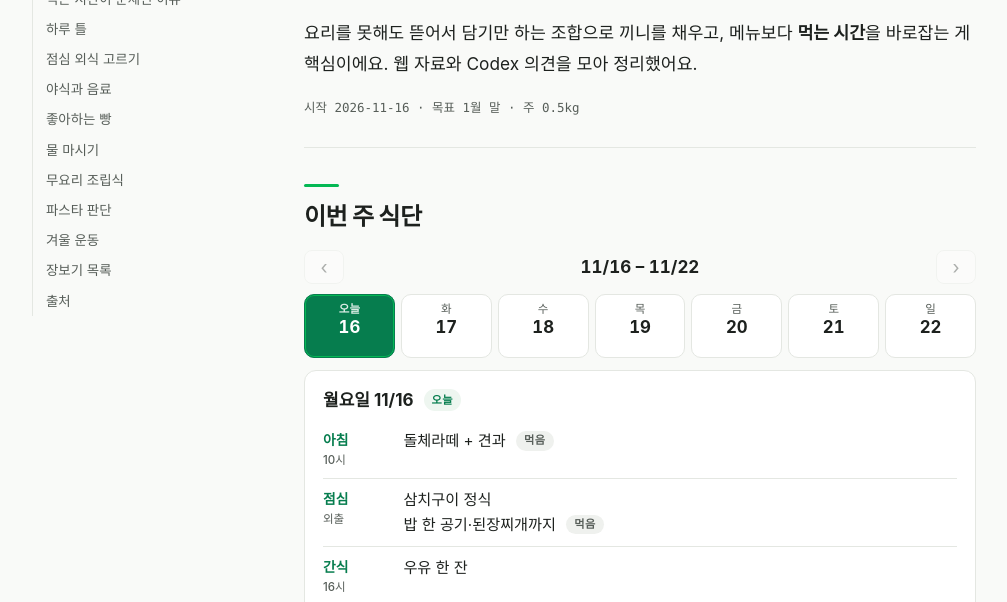
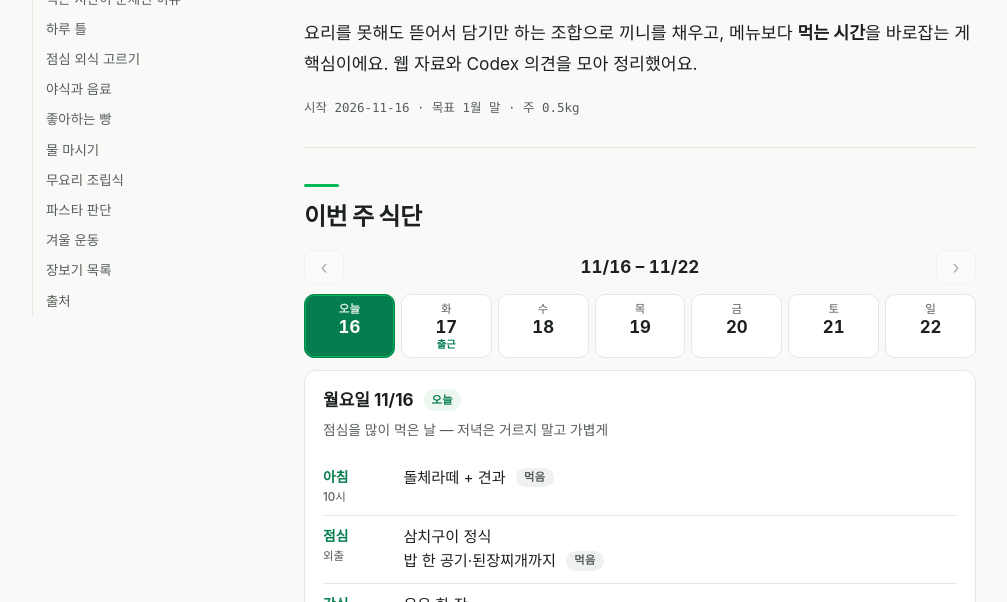
Before and after one commit to seosimba/diet, a plain HTML site: page index.html in a window 1280 px wide. Shown: the part 196-798 px from the top of the page, without its empty margins (0-1007 px from the left). Drawn offline with Linux system fonts and the light colour scheme; a web font is replaced by a local one.

Commit message:
feat: 달력 반영 — 화 출근일·목 종일 집·토 라이딩, 오늘 저녁 구체화

```diff
--- a/index.html
+++ b/index.html
@@ -152,6 +152,9 @@
   .cal-day.sel .dow, .cal-day.sel .dmeta { color: var(--surface); opacity: 0.85; }
   .cal-card { margin-top: 12px; border: 1px solid var(--border); border-radius: 12px; background: var(--surface); padding: 14px 18px 16px; }
   .cal-title { font-weight: 700; }
+  .cal-note { margin-top: 2px; font-size: 0.86rem; color: var(--text-sub); }
+  .cal-day .dmeta.office { color: var(--accent); font-weight: 700; }
+  .cal-day.sel .dmeta.office { color: var(--surface); }
   .meals { margin-top: 4px; }
   .meal { display: grid; grid-template-columns: 4.4rem minmax(0, 1fr); gap: 10px; padding: 9px 0; border-top: 1px solid var(--border); font-size: 0.95rem; line-height: 1.6; }
   .meal:first-child { border-top: 0; }
@@ -517,12 +520,12 @@
 
   /* 주간 캘린더 — 다음 주는 PLAN 에 7줄만 더하면 돼요. 체중은 날짜별로 이 브라우저에 저장 */
   var PLAN = [
-    {"d": "2026-11-16", "b": "돌체라떼 + 견과", "l": "삼치구이 정식<br>밥 한 공기·된장찌개까지", "s": "우유 한 잔", "n": "점심을 더 먹은 만큼 <strong>밥 반 공기</strong>, 계란·김·채소. 국·찌개·김치 빼기. 밤에 장보기 주문", "done": ["b", "l"]},
-    {"d": "2026-11-17", "b": "견과 + 흰 우유 라떼", "l": "순댓국·돼지국밥 (밥 따로, 국물 반)", "s": "구운 계란 2", "n": "닭가슴살 + 샐러드 + 군고구마"},
+    {"d": "2026-11-16", "note": "점심을 많이 먹은 날 — 저녁은 거르지 말고 가볍게", "b": "돌체라떼 + 견과", "l": "삼치구이 정식<br>밥 한 공기·된장찌개까지", "s": "우유 한 잔", "n": "<strong>먹어요.</strong> 18:30~19:30에 아이들과 같이<br>· 밥 <strong>반 공기</strong> (즉석밥이면 절반, 약 100g)<br>· 계란 2개 (삶은 것·프라이 아무거나)<br>· 김 1봉 + 집에 있는 채소 한 줌<br>· 국·찌개·김치는 빼요 — 합쳐서 약 350kcal<br>· 밤에 배고프면 쉐이크 1스쿱 + 물. 자기 전 장보기 주문", "t": {"n": "18:30~19:30"}, "done": ["b", "l"]},
+    {"d": "2026-11-17", "office": true, "note": "출근일 — 점심·저녁 모두 구내식당, 집에 와서는 안 먹어요", "b": "생략해도 돼요. 배고프면 나가기 전 우유 한 잔", "l": "구내식당 — 밥 2/3, 고기·생선 반찬 먼저, 국물은 반만", "s": "챙겨 간 하루견과 1봉 + 우유 (오후 군것질 대신)", "n": "구내식당 — 밥 2/3, 단백질·채소 반찬<br>집에 와서는 안 먹어요. 배고프면 쉐이크 1스쿱 + 물", "t": {"b": "나가기 전", "l": "11:30", "s": "15:30", "n": "18:30"}},
     {"d": "2026-11-18", "b": "🍞 부시맨브레드 + 카이막·잼 + 삶은 계란 2", "l": "제육 정식 또는 보쌈 정식 (쌈 많이)", "s": "우유 + 귤", "n": "즉석밥 + 참치캔 + 김 + 오이"},
-    {"d": "2026-11-19", "b": "견과 + 흰 우유 라떼", "l": "생선구이 (고등어·삼치)", "s": "구운 계란 2", "n": "구운 계란 2 + 군고구마 1 + 오이 (밥 대신 고구마)"},
+    {"d": "2026-11-19", "note": "종일 집에 있는 날 — 점심은 배달이나 조립식", "b": "견과 + 흰 우유 라떼", "l": "생선구이 정식 배달 (밥 2/3)<br>또는 즉석밥 2/3 + 고등어캔 + 김 + 오이", "s": "구운 계란 2", "n": "구운 계란 2 + 군고구마 1 + 오이 (밥 대신 고구마)", "t": {"l": "12:30 집"}},
     {"d": "2026-11-20", "b": "우유 + 견과", "l": "쌀국수(고기 추가) 또는 칼국수 + 만두", "s": "우유 + 귤", "n": "가족 파스타 (1인 마른 면 80g, 토마토 소스 + 참치 + 브로콜리)"},
-    {"d": "2026-11-21", "b": "🍞 부시맨브레드 + 카이막·잼 + 삶은 계란 2", "l": "가족과, 같은 원칙으로", "s": "과일", "n": "외식이나 배달 OK (보쌈·구이, 밥 2/3) · 맥주 1캔 + 정한 안주"},
+    {"d": "2026-11-21", "note": "9시 라이딩 — 아침을 나눠 먹어요, 물 500ml 더", "b": "라이딩 전 바나나 1 + 물<br>끝나고 🍞 부시맨브레드 반 덩이 + 카이막·잼 + 삶은 계란 2", "l": "가족과, 같은 원칙으로", "s": "과일", "n": "외식이나 배달 OK (보쌈·구이, 밥 2/3) · 맥주 1캔 + 정한 안주", "t": {"b": "8:30 · 10:30"}},
     {"d": "2026-11-22", "b": "삶은 계란 2 + 바나나", "l": "가족과, 같은 원칙으로", "s": "우유 + 귤", "n": "조립식 · 일주일 평균 체중 확인 · 다음 주 장보기"}
   ];
   var MEALS = [['b', '아침', '10시'], ['l', '점심', '외출'], ['s', '간식', '16시'], ['n', '저녁', '아이들과']];
@@ -565,14 +568,15 @@
     h += '<div class="cal-days">';
     days.forEach(function (d) {
       h += '<button type="button" class="cal-day' + (d === today ? ' today' : '') + (d === sel ? ' sel' : '') + '" data-date="' + d + '" aria-pressed="' + (d === sel) + '">' +
-        '<span class="dow">' + (d === today ? '오늘' : DOW[parse(d).getDay()]) + '</span><span class="dnum">' + +d.slice(8) + '</span><span class="dmeta"></span></button>';
+        '<span class="dow">' + (d === today ? '오늘' : DOW[parse(d).getDay()]) + '</span><span class="dnum">' + +d.slice(8) + '</span><span class="dmeta' + (byDate[d] && byDate[d].office ? ' office">출근' : '">') + '</span></button>';
     });
     h += '</div>';
     var p = byDate[sel], r = rec(sel);
-    h += '<div class="cal-card"><div class="cal-title">' + DOW[parse(sel).getDay()] + '요일 ' + md(sel) + (sel === today ? ' <span class="tag">오늘</span>' : '') + '</div><dl class="meals">';
+    h += '<div class="cal-card"><div class="cal-title">' + DOW[parse(sel).getDay()] + '요일 ' + md(sel) + (sel === today ? ' <span class="tag">오늘</span>' : '') + (p && p.office ? ' <span class="tag">출근</span>' : '') + '</div>' +
+      (p && p.note ? '<p class="cal-note">' + p.note + '</p>' : '') + '<dl class="meals">';
     MEALS.forEach(function (m) {
       var v = p && p[m[0]];
-      h += '<div class="meal"><dt>' + m[1] + '<small>' + m[2] + '</small></dt><dd' + (v ? '' : ' class="none"') + '>' + (v || '아직 안 정했어요') +
+      h += '<div class="meal"><dt>' + m[1] + '<small>' + ((p && p.t && p.t[m[0]]) || m[2]) + '</small></dt><dd' + (v ? '' : ' class="none"') + '>' + (v || '아직 안 정했어요') +
         (p && p.done && p.done.indexOf(m[0]) >= 0 ? ' <span class="tag done">먹음</span>' : '') + '</dd></div>';
     });
     h += '</dl><label class="cal-weight">아침 체중 <input type="number" step="0.1" min="30" max="200" inputmode="decimal" placeholder="kg" value="' + (r.w || '') + '" aria-label="' + md(sel) + ' 아침 체중"> kg</label></div>';
@@ -580,7 +584,7 @@
     h += '<details class="cal-all"><summary>주간 전체 보기</summary><div class="table-wrap"><table><thead><tr><th>요일</th><th>아침 10시</th><th>점심 (외출)</th><th>16시</th><th>저녁 (아이들과)</th></tr></thead><tbody>';
     days.forEach(function (d) {
       var q = byDate[d] || {};
-      h += '<tr' + (d === today ? ' class="hl"' : '') + '><td>' + DOW[parse(d).getDay()] + ' ' + md(d) + (d === today ? '<span class="tag">오늘</span>' : '') + '</td>';
+      h += '<tr' + (d === today ? ' class="hl"' : '') + '><td>' + DOW[parse(d).getDay()] + ' ' + md(d) + (d === today ? '<span class="tag">오늘</span>' : '') + (q.office ? '<span class="tag">출근</span>' : '') + '</td>';
       MEALS.forEach(function (m) { h += '<td>' + (q[m[0]] || '—') + (q.done && q.done.indexOf(m[0]) >= 0 ? ' <span class="tag done">먹음</span>' : '') + '</td>'; });
       h += '</tr>';
     });
@@ -592,10 +596,6 @@
   }
   function meta() {
     var days = weekDays(), ws = [];
-    box.querySelectorAll('.cal-day').forEach(function (b) {
-      var w = parseFloat(store[b.dataset.date] && store[b.dataset.date].w);
-      b.querySelector('.dmeta').textContent = isNaN(w) ? '' : w.toFixed(1);
-    });
     days.forEach(function (d) { var v = parseFloat(store[d] && store[d].w); if (!isNaN(v)) ws.push(v); });
     box.querySelector('.cal-sum').innerHTML = '이번 주 평균 체중 <strong>' +
       (ws.length ? (ws.reduce(function (a, b) { return a + b; }, 0) / ws.length).toFixed(1) + 'kg (' + ws.length + '일)' : '—') + '</strong>';
```
